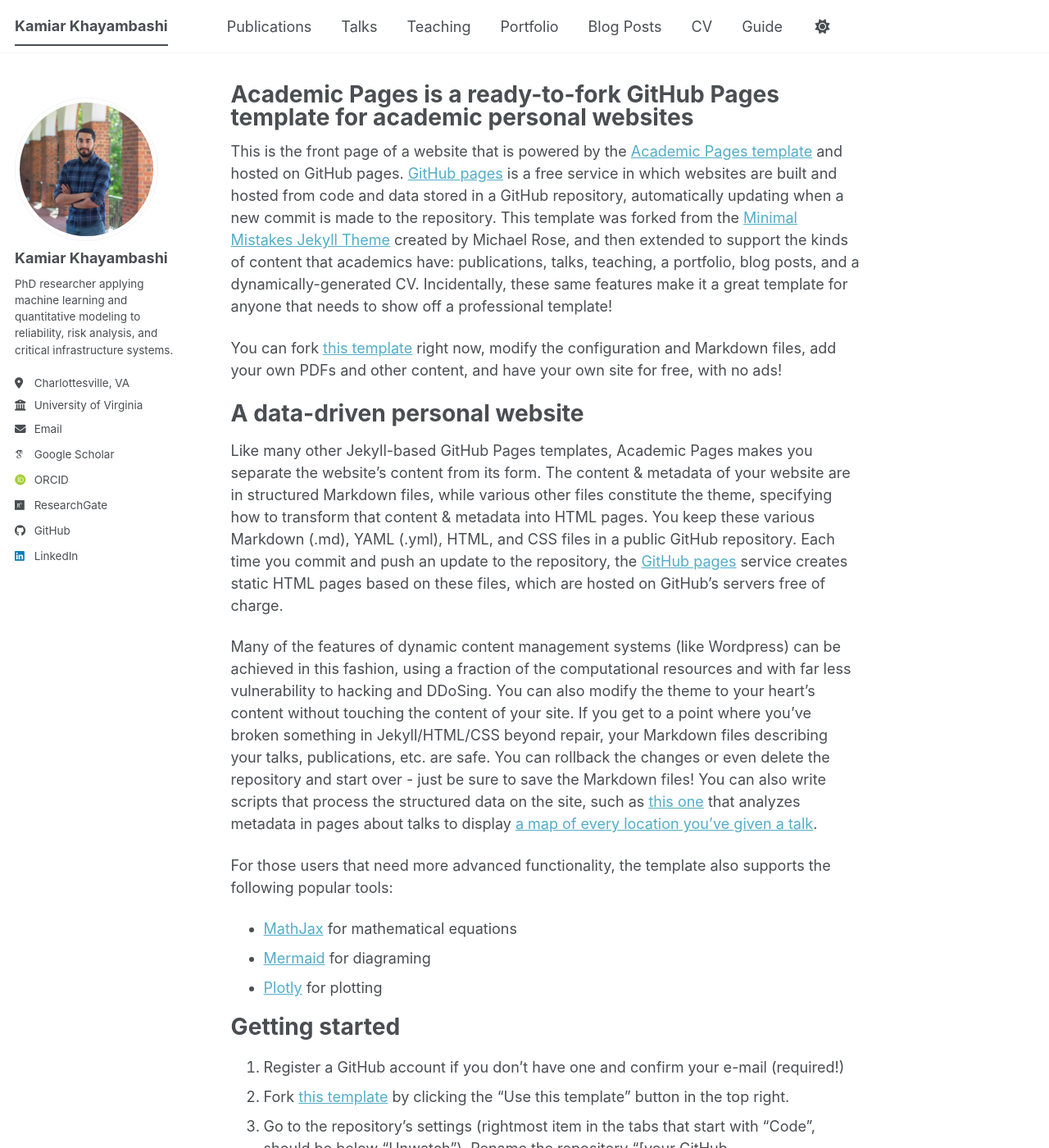
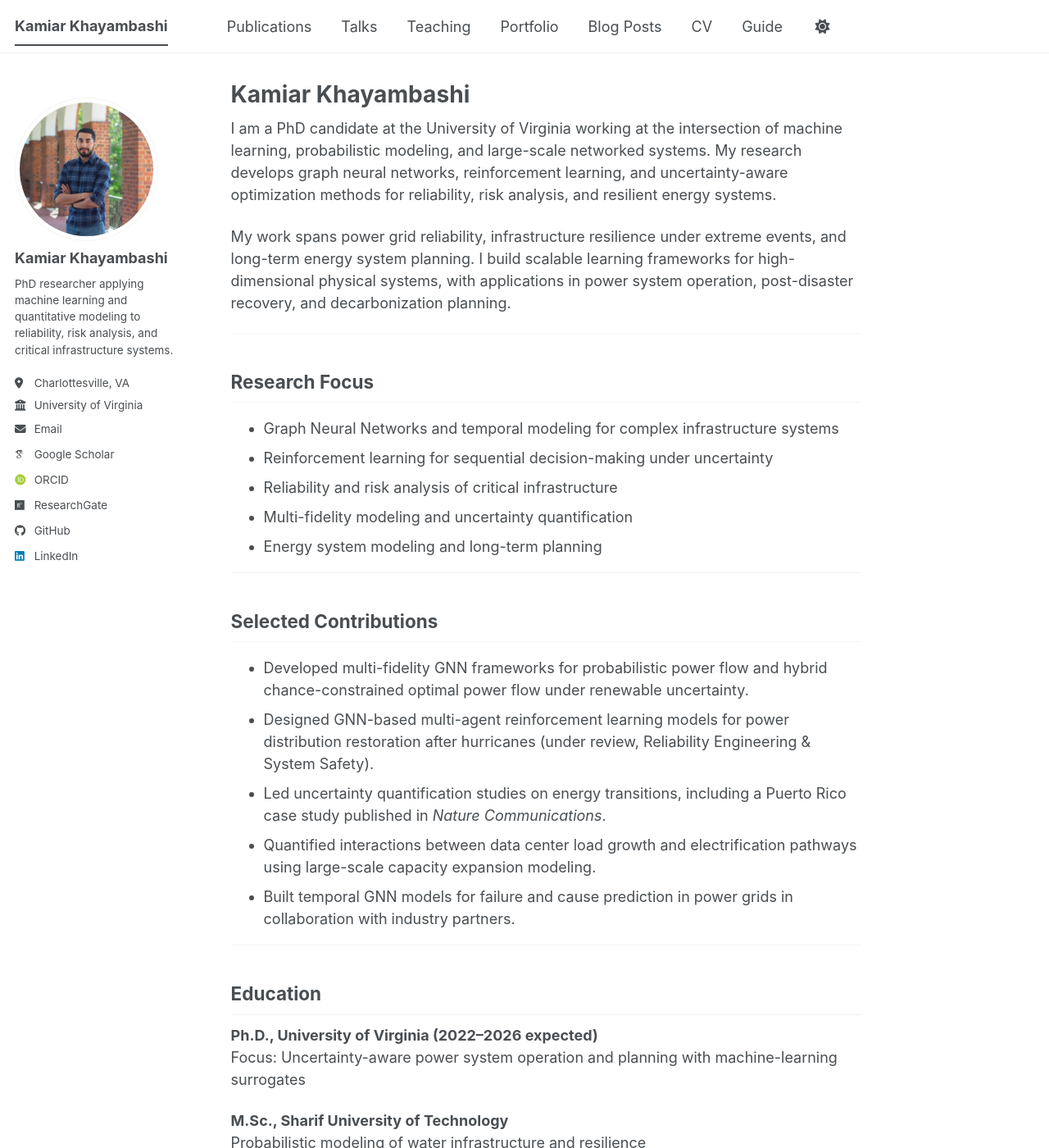
Before and after one commit to kamiarkhayam/kamiarkhayam.github.io, a Jekyll site: the page built from _pages/about.md, in a window 1280 px wide and 1400 px high. Shown: the whole window at 82% size. Built offline with Jekyll 4.4.1, drawn with Linux system fonts in a browser that asks for light colours; some web fonts are replaced; a script bundle is joined from its source files by our own code; library files that are not in the unit come from our copies; some of the changed text lies outside the part shown.

Commit message:
Update about.md

```diff
--- a/_pages/about.md
+++ b/_pages/about.md
@@ -1,56 +1,59 @@
 ---
 permalink: /
-title: "Academic Pages is a ready-to-fork GitHub Pages template for academic personal websites"
+title: "Kamiar Khayambashi"
 author_profile: true
 redirect_from:
   - /about/
   - /about.html
 ---
 
-This is the front page of a website that is powered by the [Academic Pages template](https://github.com/academicpages/academicpages.github.io) and hosted on GitHub pages. [GitHub pages](https://pages.github.com) is a free service in which websites are built and hosted from code and data stored in a GitHub repository, automatically updating when a new commit is made to the repository. This template was forked from the [Minimal Mistakes Jekyll Theme](https://mmistakes.github.io/minimal-mistakes/) created by Michael Rose, and then extended to support the kinds of content that academics have: publications, talks, teaching, a portfolio, blog posts, and a dynamically-generated CV. Incidentally, these same features make it a great template for anyone that needs to show off a professional template!
+I am a PhD candidate at the University of Virginia working at the intersection of machine learning, probabilistic modeling, and large-scale networked systems. My research develops graph neural networks, reinforcement learning, and uncertainty-aware optimization methods for reliability, risk analysis, and resilient energy systems.
 
- You can fork [this template](https://github.com/academicpages/academicpages.github.io) right now, modify the configuration and Markdown files, add your own PDFs and other content, and have your own site for free, with no ads!
+My work spans power grid reliability, infrastructure resilience under extreme events, and long-term energy system planning. I build scalable learning frameworks for high-dimensional physical systems, with applications in power system operation, post-disaster recovery, and decarbonization planning.
 
-A data-driven personal website
-======
-Like many other Jekyll-based GitHub Pages templates, Academic Pages makes you separate the website's content from its form. The content & metadata of your website are in structured Markdown files, while various other files constitute the theme, specifying how to transform that content & metadata into HTML pages. You keep these various Markdown (.md), YAML (.yml), HTML, and CSS files in a public GitHub repository. Each time you commit and push an update to the repository, the [GitHub pages](https://pages.github.com/) service creates static HTML pages based on these files, which are hosted on GitHub's servers free of charge.
+---
 
-Many of the features of dynamic content management systems (like Wordpress) can be achieved in this fashion, using a fraction of the computational resources and with far less vulnerability to hacking and DDoSing. You can also modify the theme to your heart's content without touching the content of your site. If you get to a point where you've broken something in Jekyll/HTML/CSS beyond repair, your Markdown files describing your talks, publications, etc. are safe. You can rollback the changes or even delete the repository and start over - just be sure to save the Markdown files! You can also write scripts that process the structured data on the site, such as [this one](https://github.com/academicpages/academicpages.github.io/blob/master/talkmap.ipynb) that analyzes metadata in pages about talks to display [a map of every location you've given a talk](https://academicpages.github.io/talkmap.html).
+## Research Focus
 
-For those users that need more advanced functionality, the template also supports the following popular tools:
-- [MathJax](https://www.mathjax.org/) for mathematical equations
-- [Mermaid](https://mermaid.js.org/) for diagraming
-- [Plotly](https://plotly.com/javascript/) for plotting
+- Graph Neural Networks and temporal modeling for complex infrastructure systems
+- Reinforcement learning for sequential decision-making under uncertainty
+- Reliability and risk analysis of critical infrastructure
+- Multi-fidelity modeling and uncertainty quantification
+- Energy system modeling and long-term planning
 
-Getting started
-======
-1. Register a GitHub account if you don't have one and confirm your e-mail (required!)
-1. Fork [this template](https://github.com/academicpages/academicpages.github.io) by clicking the "Use this template" button in the top right.
-1. Go to the repository's settings (rightmost item in the tabs that start with "Code", should be below "Unwatch"). Rename the repository "[your GitHub username].github.io", which will also be your website's URL.
-1. Set site-wide configuration and create content & metadata (see below -- also see [this set of diffs](https://archive.is/3TPas) showing what files were changed to set up [an example site](https://getorg-testacct.github.io) for a user with the username "getorg-testacct")
-1. Upload any files (like PDFs, .zip files, etc.) to the files/ directory. They will appear at https://[your GitHub username].github.io/files/example.pdf.
-1. Check status by going to the repository settings, in the "GitHub pages" section
+---
 
-Site-wide configuration
-------
-The main configuration file for the site is in the base directory in [_config.yml](https://github.com/academicpages/academicpages.github.io/blob/master/_config.yml), which defines the content in the sidebars and other site-wide features. You will need to replace the default variables with ones about yourself and your site's github repository. The configuration file for the top menu is in [_data/navigation.yml](https://github.com/academicpages/academicpages.github.io/blob/master/_data/navigation.yml). For example, if you don't have a portfolio or blog posts, you can remove those items from that navigation.yml file to remove them from the header.
+## Selected Contributions
 
-Create content & metadata
-------
-For site content, there is one Markdown file for each type of content, which are stored in directories like _publications, _talks, _posts, _teaching, or _pages. For example, each talk is a Markdown file in the [_talks directory](https://github.com/academicpages/academicpages.github.io/tree/master/_talks). At the top of each Markdown file is structured data in YAML about the talk, which the theme will parse to do lots of cool stuff. The same structured data about a talk is used to generate the list of talks on the [Talks page](https://academicpages.github.io/talks), each [individual page](https://academicpages.github.io/talks/2012-03-01-talk-1) for specific talks, the talks section for the [CV page](https://academicpages.github.io/cv), and the [map of places you've given a talk](https://academicpages.github.io/talkmap.html) (if you run this [python file](https://github.com/academicpages/academicpages.github.io/blob/master/talkmap.py) or [Jupyter notebook](https://github.com/academicpages/academicpages.github.io/blob/master/talkmap.ipynb), which creates the HTML for the map based on the contents of the _talks directory).
+- Developed multi-fidelity GNN frameworks for probabilistic power flow and hybrid chance-constrained optimal power flow under renewable uncertainty.
+- Designed GNN-based multi-agent reinforcement learning models for power distribution restoration after hurricanes (under review, Reliability Engineering & System Safety).
+- Led uncertainty quantification studies on energy transitions, including a Puerto Rico case study published in *Nature Communications*.
+- Quantified interactions between data center load growth and electrification pathways using large-scale capacity expansion modeling.
+- Built temporal GNN models for failure and cause prediction in power grids in collaboration with industry partners.
 
-**Markdown generator**
+---
 
-The repository includes [a set of Jupyter notebooks](https://github.com/academicpages/academicpages.github.io/tree/master/markdown_generator
-) that converts a CSV containing structured data about talks or presentations into individual Markdown files that will be properly formatted for the Academic Pages template. The sample CSVs in that directory are the ones I used to create my own personal website at stuartgeiger.com. My usual workflow is that I keep a spreadsheet of my publications and talks, then run the code in these notebooks to generate the Markdown files, then commit and push them to the GitHub repository.
+## Education
 
-How to edit your site's GitHub repository
-------
-Many people use a git client to create files on their local computer and then push them to GitHub's servers. If you are not familiar with git, you can directly edit these configuration and Markdown files directly in the github.com interface. Navigate to a file (like [this one](https://github.com/academicpages/academicpages.github.io/blob/master/_talks/2012-03-01-talk-1.md) and click the pencil icon in the top right of the content preview (to the right of the "Raw | Blame | History" buttons). You can delete a file by clicking the trashcan icon to the right of the pencil icon. You can also create new files or upload files by navigating to a directory and clicking the "Create new file" or "Upload files" buttons.
+**Ph.D., University of Virginia (2022–2026 expected)**
+Focus: Uncertainty-aware power system operation and planning with machine-learning surrogates
 
-Example: editing a Markdown file for a talk
-![Editing a Markdown file for a talk](/images/editing-talk.png)
+**M.Sc., Sharif University of Technology**
+Probabilistic modeling of water infrastructure and resilience
 
-For more info
-------
-More info about configuring Academic Pages can be found in [the guide](https://academicpages.github.io/markdown/), the [growing wiki](https://github.com/academicpages/academicpages.github.io/wiki), and you can always [ask a question on GitHub](https://github.com/academicpages/academicpages.github.io/discussions). The [guides for the Minimal Mistakes theme](https://mmistakes.github.io/minimal-mistakes/docs/configuration/) (which this theme was forked from) might also be helpful.
+---
+
+## Technical Areas
+
+**Machine Learning**
+Graph Neural Networks, Reinforcement Learning, Deep Learning, Temporal Modeling
+
+**Modeling & Optimization**
+Probabilistic Modeling, Uncertainty Quantification, Multi-fidelity Modeling, Numerical Optimization
+
+**Energy & Infrastructure Systems**
+Power System Analysis, Reliability & Risk Analysis, Energy System Modeling, Infrastructure Resilience
+
+---
+
+For collaboration or professional inquiries, please feel free to contact me.
```
